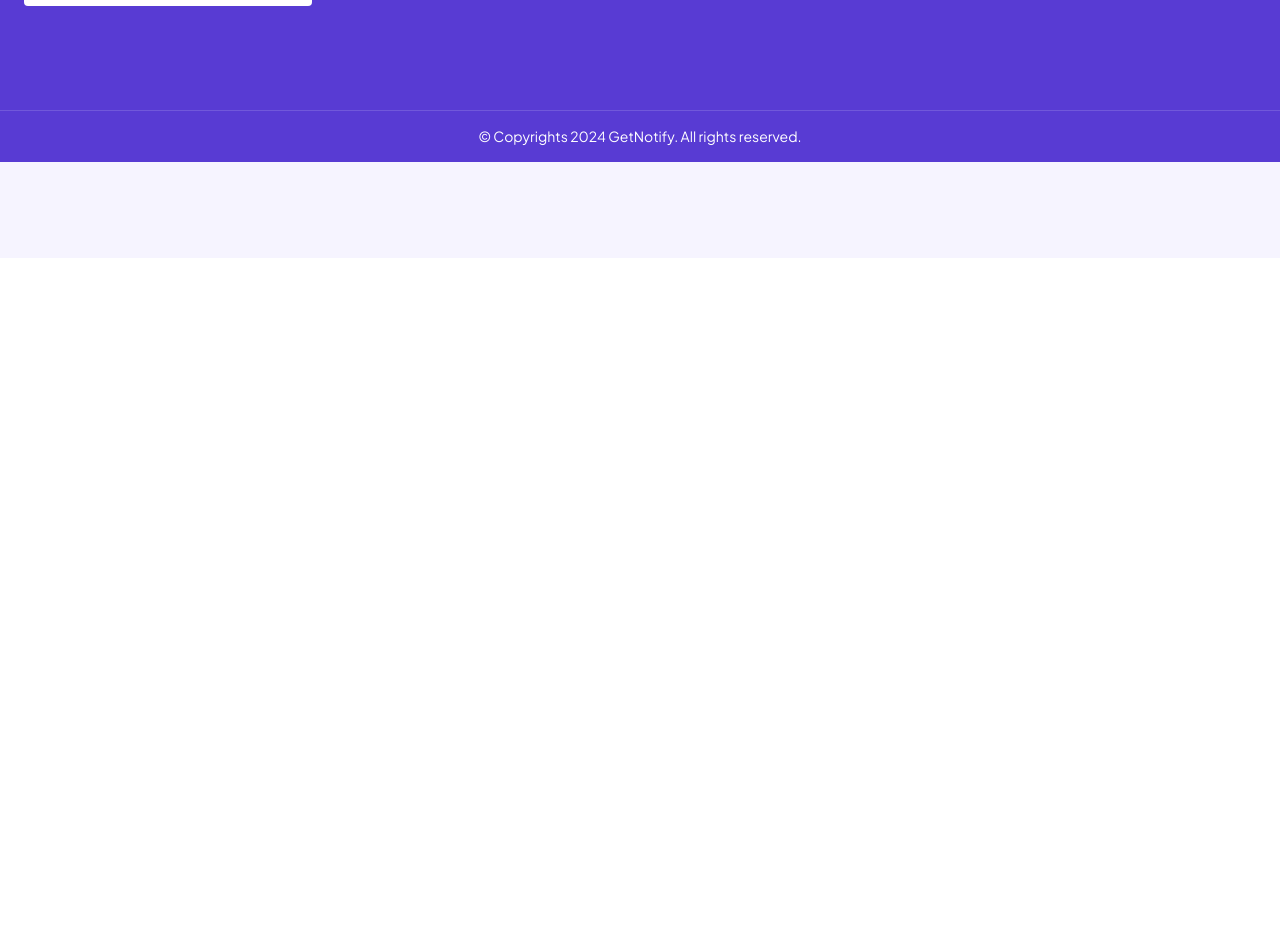
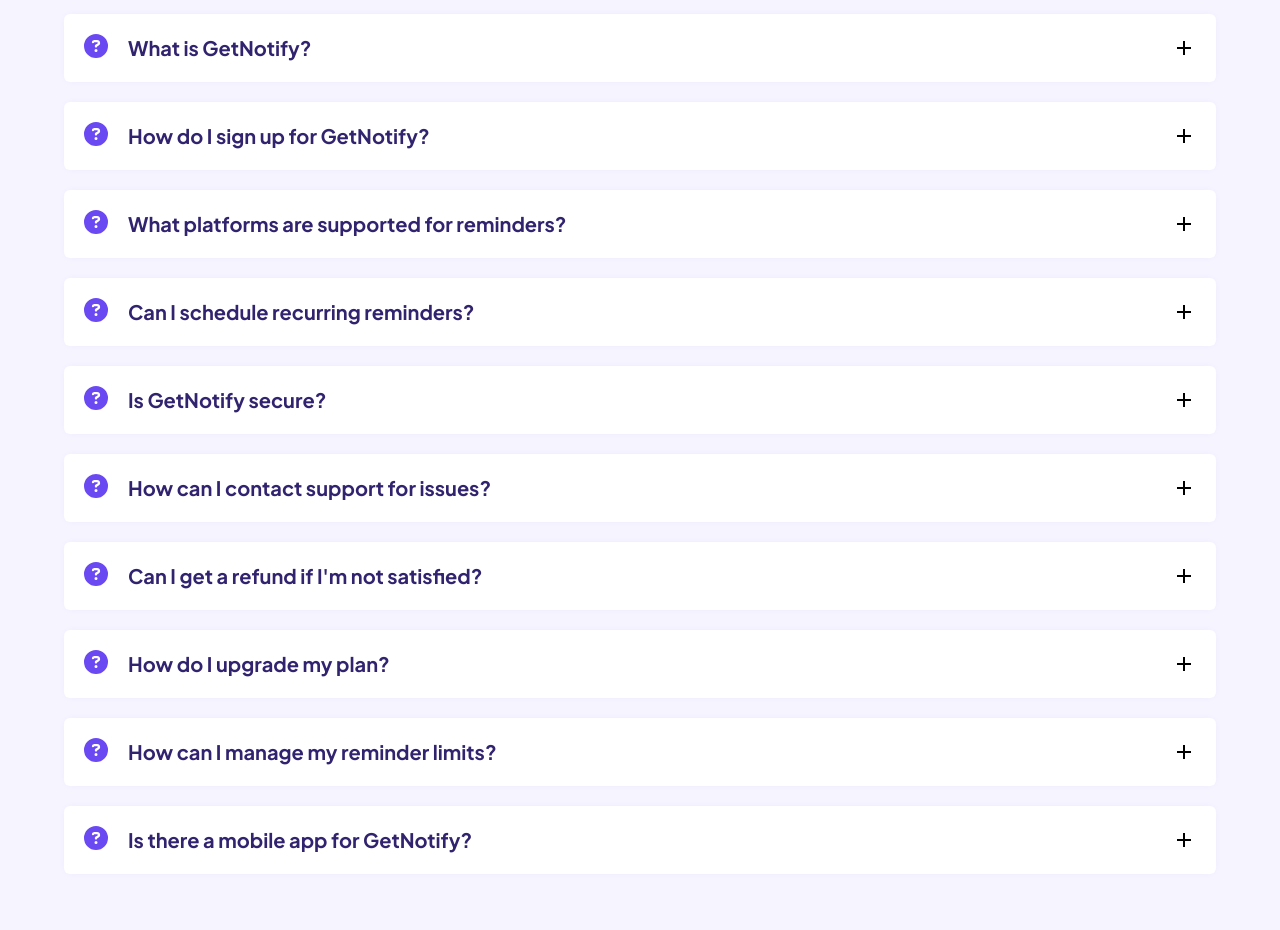
Before and after one commit to sandeep-rajputt/Get-Notify, a React (Vite) app in the folder Frontend/: page /faq in a window 1280 px wide. Shown: the part 542-1472 px from the top of the page. Before the commit the page ends 800 px from the top, so only its background shows below. Built offline with nearby package versions, Linux system fonts and the light colour scheme.

Commit message:
feat(frontend): Add FAQ page

```diff
--- a/Frontend/src/App.jsx
+++ b/Frontend/src/App.jsx
@@ -10,6 +10,7 @@
 import TermsConditions from "./pages/TermsConditions";
 import CancellationRefund from "./pages/CancellationRefund";
 import PricingPage from "./pages/PricingPage";
+import FAQ from "./pages/FAQ";
 
 const App = () => {
   return (
@@ -29,6 +30,7 @@
               element={<CancellationRefund />}
             />
             <Route path="/pricing" element={<PricingPage />} />
+            <Route path="/faq" element={<FAQ />} />
           </Routes>
         </div>
         <Footer />
--- a/Frontend/src/components/layout/Footer.jsx
+++ b/Frontend/src/components/layout/Footer.jsx
@@ -44,7 +44,7 @@
     { text: "Privacy Policy", link: "/privacy-policy" },
     { text: "Terms & Conditions", link: "/terms-conditions" },
     { text: "Cancellation/Refund Policies.", link: "/cancellation-refund" },
-    { text: "Faqs", link: "#" },
+    { text: "Faqs", link: "/faq" },
   ],
 };
 
--- a/Frontend/src/components/layout/Header.jsx
+++ b/Frontend/src/components/layout/Header.jsx
@@ -81,9 +81,9 @@
                 </Link>
               </motion.li>
               <motion.li variants={itemVariants}>
-                <a href="#" className="px-4 py-2">
+                <Link to="/faq" className="px-4 py-2">
                   FAQ
-                </a>
+                </Link>
               </motion.li>
               <motion.li variants={itemVariants}>
                 <Link to="/contact-us" className="px-4 py-2">
--- /dev/null
+++ b/Frontend/src/pages/FAQ.jsx
@@ -0,0 +1,74 @@
+import React from "react";
+import Faqs from "../components/sections/Faqs";
+
+const faqData = [
+  {
+    question: "What is GetNotify?",
+    answer:
+      "GetNotify is a reminder and notification service that helps you stay organized by sending timely reminders through WhatsApp, Email, Telegram, and more. It's perfect for personal or business use, allowing you to manage important tasks and events efficiently.",
+  },
+  {
+    question: "How do I sign up for GetNotify?",
+    answer:
+      "You can sign up for GetNotify by providing your name, email, and creating a password. Once registered, you can add your WhatsApp, Telegram, Email, and other accounts to receive reminders across multiple platforms.",
+  },
+  {
+    question: "What platforms are supported for reminders?",
+    answer:
+      "GetNotify supports reminders through WhatsApp, Email, Telegram, and Instagram. You can also integrate other platforms in the future as we continue expanding our services.",
+  },
+  {
+    question: "Can I schedule recurring reminders?",
+    answer:
+      "Yes, with GetNotify, you can schedule daily, weekly, or monthly recurring reminders. This feature is available in all plans.",
+  },
+  {
+    question: "Is GetNotify secure?",
+    answer:
+      "Yes, GetNotify uses encrypted communication and follows industry-standard security practices to protect your personal data and ensure secure reminder transmissions.",
+  },
+  {
+    question: "How can I contact support for issues?",
+    answer:
+      "You can contact our support team by emailing getnotify@sandeeprajput.in or filling out the contact form on the website. Our team is available from Mon - Fri: 9 am to 5 pm for assistance.",
+  },
+  {
+    question: "Can I get a refund if I'm not satisfied?",
+    answer:
+      "Yes, if you're not satisfied with the service, you can request a refund within 7 days of purchasing a plan. Please contact our support team to initiate the refund process.",
+  },
+  {
+    question: "How do I upgrade  my plan?",
+    answer:
+      "You can easily upgrade  your plan through your account settings. Choose the plan that best fits your needs, whether it’s for more reminders or advanced features.",
+  },
+  {
+    question: "How can I manage my reminder limits?",
+    answer:
+      "Your plan comes with different reminder limits. If you exceed your limit, you can either wait for the next billing cycle or upgrade your plan to a higher tier to continue sending reminders.",
+  },
+  {
+    question: "Is there a mobile app for GetNotify?",
+    answer:
+      "Currently, GetNotify is a web-based service, but we are working on a mobile app for both Android and iOS to provide more convenience for our users.",
+  },
+];
+
+const FAQ = () => {
+  return (
+    <main className="w-full px-6">
+      <div>
+        <h1 className="text-center pt-20 font-bold text-6xl text-main-purple">
+          FAQ
+        </h1>
+        <p className="text-center text-purple-text font-normal mt-4">
+          Home » FAQ
+        </p>
+
+        <Faqs faqsData={faqData} />
+      </div>
+    </main>
+  );
+};
+
+export default FAQ;
```
